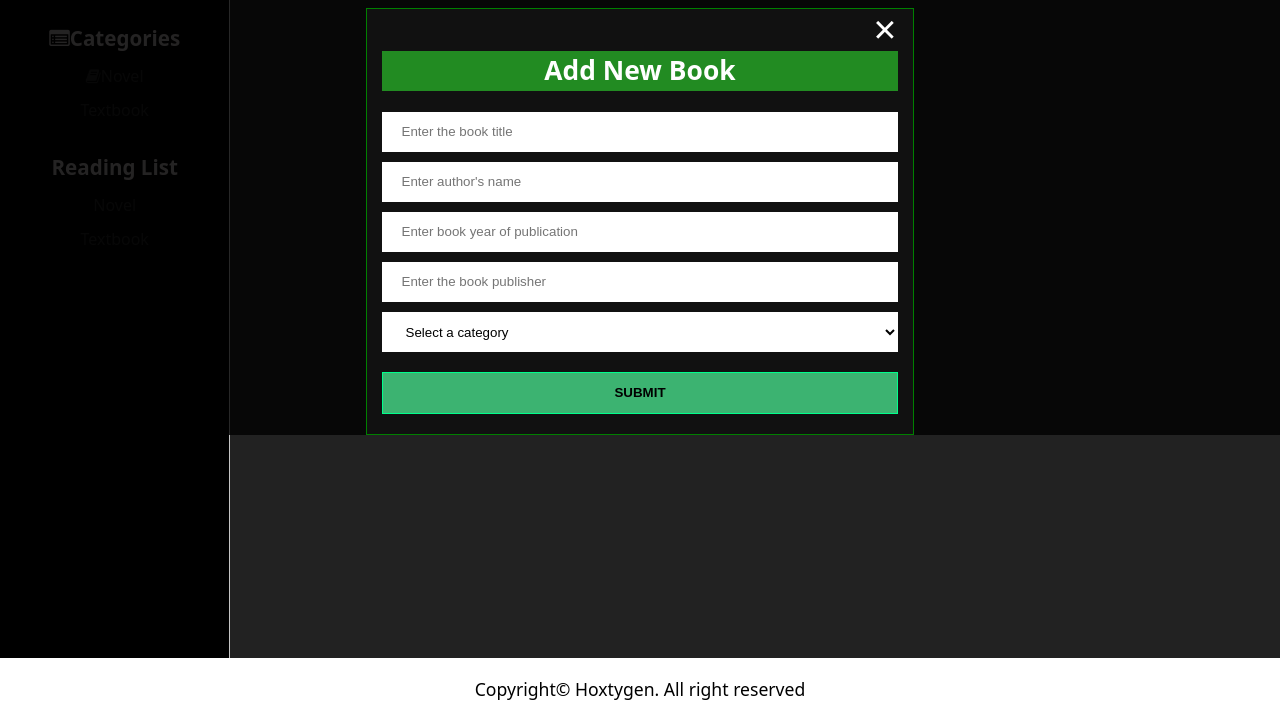
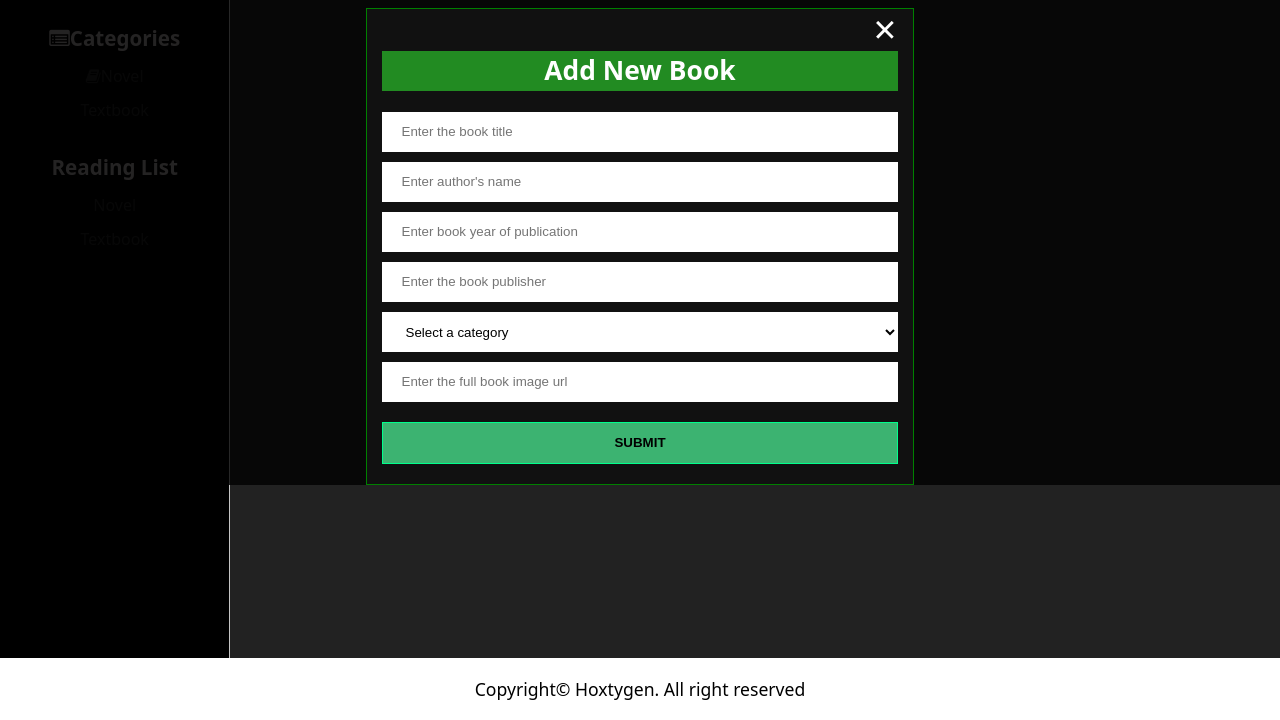
Before and after one commit to Hoxtygen/library, a website: page UI/index.html in a window 1280 px wide. Both pictures are taken after a click on the link "ADD NEW". Shown: the part 142-862 px from the top of the page. Drawn offline with Linux system fonts and the light colour scheme; no server answers; some icons are missing.

Commit message:
add form input for image url

```diff
--- a/UI/index.html
+++ b/UI/index.html
@@ -111,6 +111,9 @@
                                                 <option value="" disabled selected>Select a category</option>
                                             </select>
                                         </div>
+                                        <div class="single-input mb-10">
+                                            <input type="text" name="imageUrl" id="imageUrl" required placeholder="Enter the full book image url">
+                                        </div>
                                         <div class="d-flex jcc">
                                             <button type="submit" class="primary-btn mt-10 d-if text-uppercase aic">Submit</button>
                                         </div>
```
